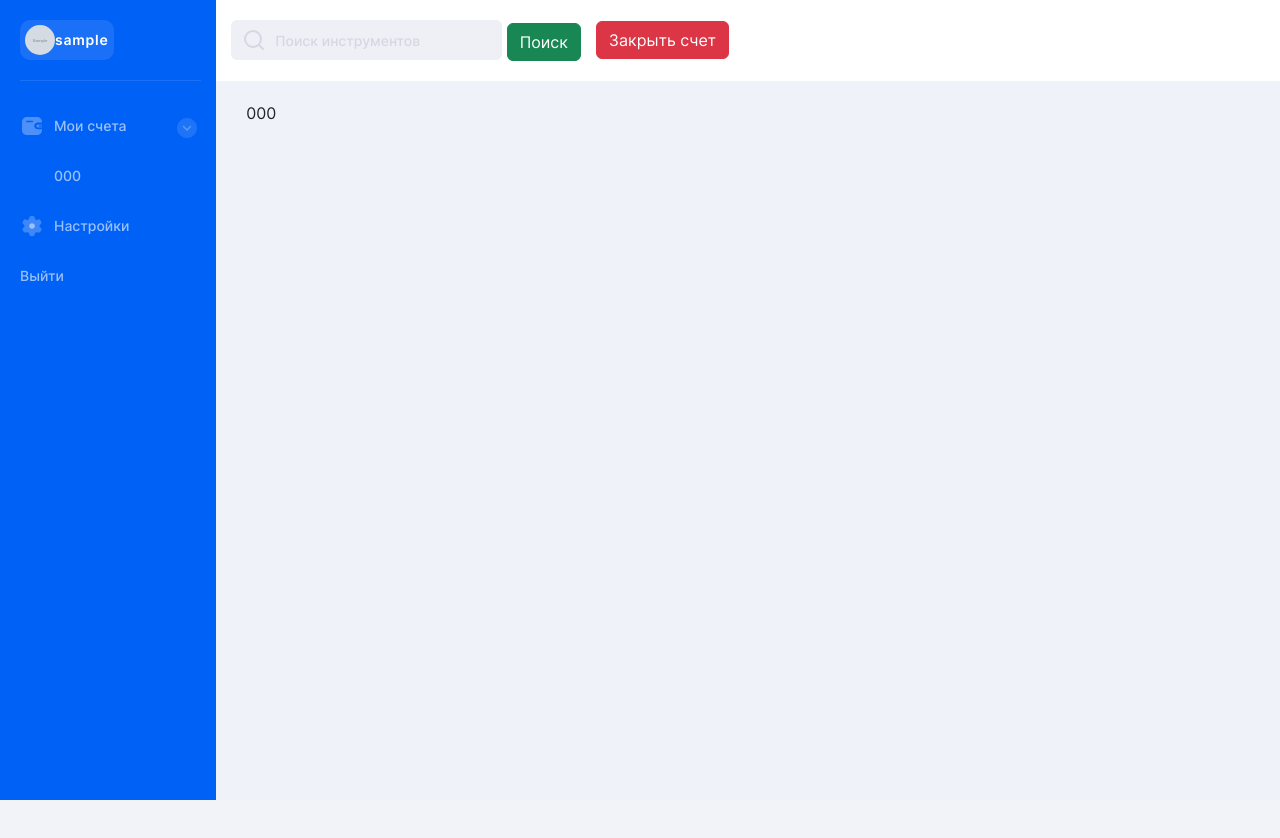
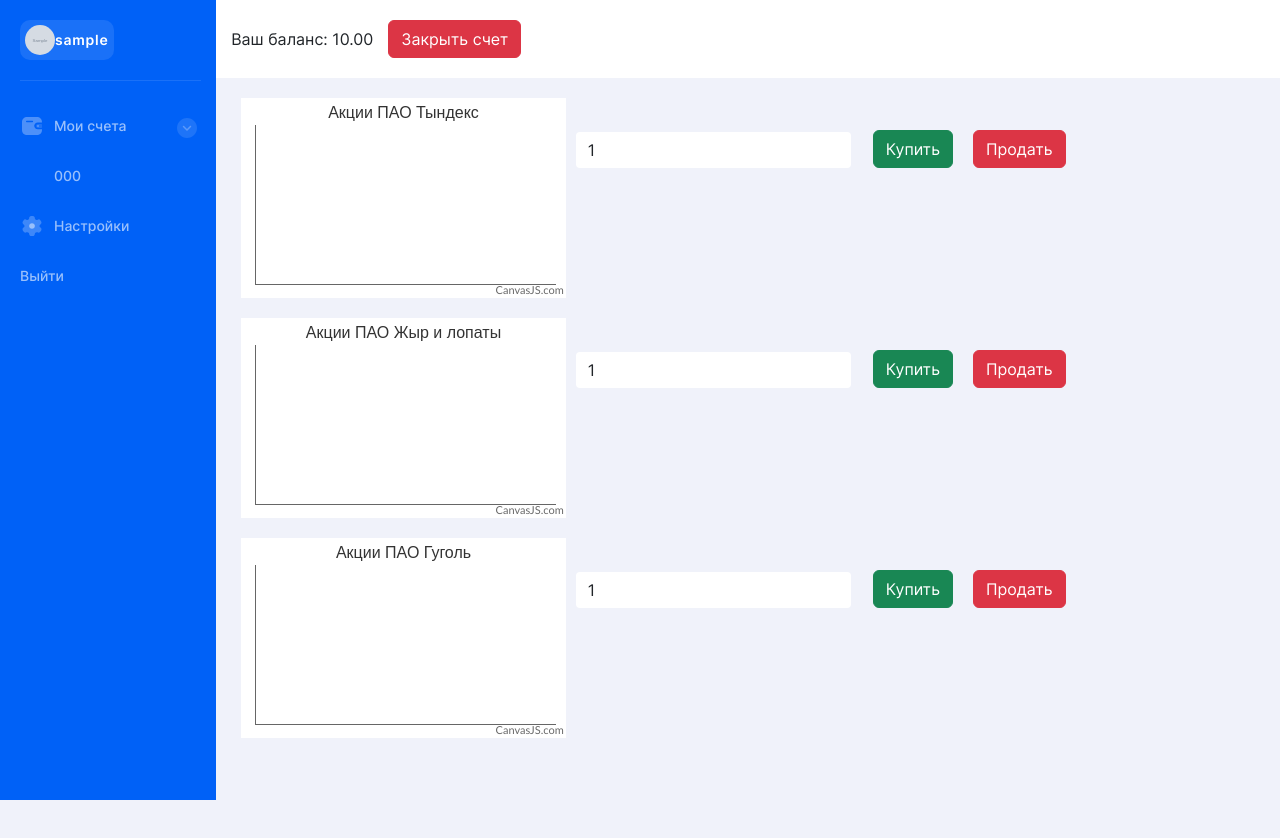
Before and after one commit to stepa78/Kalyvan, a Flask app: page /dashboard/000 in a window 1280 px wide. Before the commit the page ends 800 px from the top, so only its background shows below. Run offline with Flask 3, Linux system fonts and the light colour scheme; a user stored in the database is signed in; tables that the repository leaves empty hold one stand-in row (values such as "Sample post"); grey boxes marked "Sample" are stand-in pictures; parts of the project's set-up code (start-up, migrations or seed data) failed here and were passed over; some libraries are stand-ins or nearby versions.

Commit message:
Покупка-продажа акций

```diff
--- a/app.py
+++ b/app.py
@@ -101,7 +101,7 @@ def account(account_id=0):
     elif request.method == 'GET':
         if account_id > 0:
             # возвращаем account с id == account_id
-            user_account = Account.query.filter(Account.user_id==current_user.id, Account.id==account_id).first()
+            user_account = current_user.get_account(account_id)
             if user_account is None:
                 abort(404)
             return jsonify(user_account.as_dict())
@@ -114,11 +114,13 @@ def account(account_id=0):
         #удаляем account с id == account_id
         if account_id > 0:
             # возвращаем account с id == account_id
-            Account.query.filter(Account.user_id==current_user.id, Account.id==account_id).delete()
-            db.session.commit()
-            return jsonify(ok=True)
-        else:
-            return jsonify(ok=False)
+            user_account = current_user.get_account(account_id)
+            if user_account:
+                user_account.delete()
+                db.session.commit()
+                return jsonify(ok=True)
+            else:
+                return jsonify(ok=False)
 
 
 @app.route('/logout', methods=['GET', 'POST'])
@@ -160,6 +162,60 @@ def settings():
     return render_template('user_settings.html',
                            user=current_user,
                            accounts=current_user.get_accounts())
+
+
+@login_required
+@app.route('/api/<action>/<account_id>/<stock_id>', methods=['GET'])
+def buy_sell(action=None, account_id=None, stock_id=None):
+    if action not in ['buy', 'sell'] or account_id is None or stock_id is None:
+        abort(404)
+
+    try:
+        size = int(request.args.get('size'))
+    except ValueError:
+        size = 0
+
+    if size == 0:
+        abort(404)
+
+    user_account = current_user.get_account(account_id)
+    if not user_account:
+        abort(404)
+
+    now_tick = int(datetime.datetime.now().timestamp()) - 30
+    stock_tick = StockTick.query.filter(StockTick.tick > now_tick, StockTick.stock_id == stock_id).first()
+    if not stock_tick:
+        abort(404)
+
+    if action == 'sell':
+        account_stock = user_account.get_account_stock(stock_id)
+        if not account_stock:
+            abort(404)
+
+        if account_stock.size < size:
+            abort(404)
+
+        user_account.balance += stock_tick.price * account_stock.size
+        account_stock.size -= size
+        db.session.commit()
+        return jsonify(ok=True)
+
+    if action == 'buy':
+        if stock_tick.price * size > user_account.balance:
+            abort(404)
+
+        account_stock = user_account.get_account_stock(stock_id)
+        if not account_stock:
+            account_stock = AccountStock(account_id=account_id, stock_id=stock_id, size=0)
+            db.session.add(account_stock)
+
+        account_stock.size += size
+        account_stock.price = stock_tick.price
+        account_stock.buy_date = datetime.datetime.now()
+
+        user_account.balance -= stock_tick.price * size
+        db.session.commit()
+        return jsonify(ok=True)
 
 
 @app.route('/api/prices')
@@ -267,7 +323,7 @@ if __name__ == '__main__':
         db.create_all()
         create_stock()
 
-    #start_ticker()
+    start_ticker()
 
     #run_ticker(app)
     app.run()
--- a/models.py
+++ b/models.py
@@ -27,6 +27,9 @@ class User(UserMixin, db.Model):
     password: Mapped[str] = mapped_column(String(80))
     avatar: Mapped[str] = mapped_column(String(1000), nullable=True)
 
+    def get_account(self, account_id):
+        return Account.query.filter(Account.user_id == self.id, Account.id == account_id).first()
+
     def get_accounts(self):
         return [a for a in Account.query.filter(Account.user_id == self.id)]
 
@@ -36,6 +39,7 @@ class Account(db.Model):
     id: Mapped[int] = mapped_column(Integer, primary_key=True, autoincrement=True)
     user_id : Mapped[int] = mapped_column(Integer, ForeignKey('user.id'), nullable=False)
     code: Mapped[str] = mapped_column(String(20), unique=True, nullable=False)
+    balance: Mapped[decimal.Decimal] = mapped_column(STOCK_PRICE(), default=100000)
 
     def as_dict(self):
         return {
@@ -43,6 +47,9 @@ class Account(db.Model):
             'user_id': self.user_id,
             'code': self.code
         }
+
+    def get_account_stock(self, stock_id):
+        return AccountStock.query.filter(AccountStock.account_id == self.id, AccountStock.stock_id == stock_id).first()
 
 
 class Stock(db.Model):
--- a/static/js/scripts.js
+++ b/static/js/scripts.js
@@ -71,8 +71,22 @@ $(document).ready(()=>{
                     }
                 );
             }
-            //window.UPD = update;
             setInterval(update, 5000);
         //}
     })
+
+    $('button.buy_sell').click((e)=>{
+        const $button = $(e.target);
+        const $form = $button.closest('form.buy_sell');
+        const action = $button.data('action');
+        const size = $form.find('input[name="size"]').val();
+        const stock_id = $form.find('input[name="stock_id"]').val();
+        const account_id = $form.find('input[name="account_id"]').val();
+        $.ajax({
+            url: `/api/${action}/${account_id}/${stock_id}?size=${size}`,
+            success: function(result){
+                console.log(result);
+            }
+        });
+    })
 });
--- /dev/null
+++ b/templates/buy_sell.html
@@ -0,0 +1,28 @@
+{% for stock in all_stocks %}
+<div class="row" style="margin-bottom:20px;">
+    <div class="col-4">
+        <div class="stock-chart"
+             data-stock_id="{{stock.id}}"
+             data-title="{{stock.name}}">
+        </div>
+    </div>
+    <div class="col-8">
+        <div class="row">
+            <form class="row g-3 buy_sell">
+                <input type="number" hidden name="stock_id" value="{{stock.id}}">
+                <input type="number" hidden name="account_id" value="{{selected_account.id}}">
+                <div class="col-auto">
+                    <input type="number" class="form-control" name="size" value="1">
+                </div>
+                <div class="col-auto">
+                    <button type="button" class="buy_sell btn btn-success mb-3" data-action="buy">Купить</button>
+                </div>
+                <div class="col-auto">
+                    <button type="button" class="buy_sell btn btn-danger mb-3" data-action="sell">Продать</button>
+                </div>
+            </form>
+        </div>
+        <div class="row errors"></div>
+    </div>
+</div>
+{% endfor %}
--- a/templates/dashboard.html
+++ b/templates/dashboard.html
@@ -20,7 +20,7 @@
                     </div>
                     {% elif selected_account %}
                         <div class="container">
-                            {{ selected_account.code }}
+                            {% include 'buy_sell.html' %}
                         </div>
                     {% else %}
                         <div style="display:grid;grid-template-columns: 30% 30% 30%;grid-gap: 20px;">
--- a/templates/user_toolbar.html
+++ b/templates/user_toolbar.html
@@ -13,11 +13,10 @@
 
 
       {% if selected_account %}
-        <div class="search-wrapper">
-          <i data-feather="search" aria-hidden="true"></i>
-          <input type="text" placeholder="Поиск инструментов" required>
-          <a class="btn btn-success">Поиск</a>
+        <div>
+          <span>Ваш баланс: {{selected_account.balance}}</span>
         </div>
+
         <div>
           <a class="btn btn-danger delete-account" data-account_id="{{selected_account.id}}">Закрыть счет</a>
         </div>
```
Also changed, not shown: ticker.py (+4 -36 lines).
